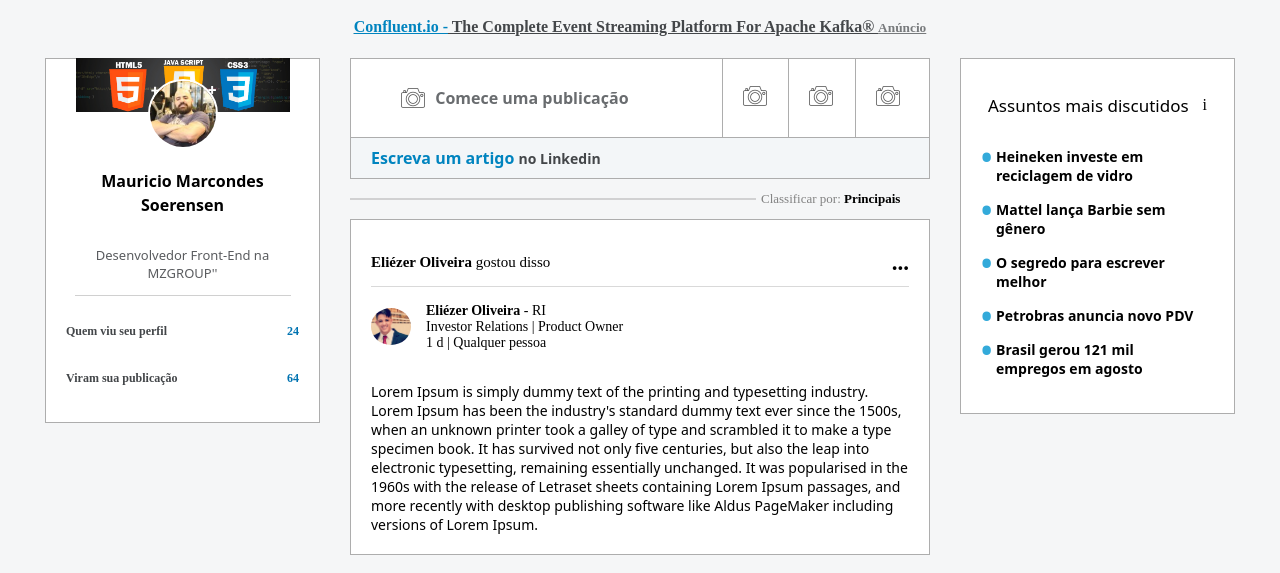
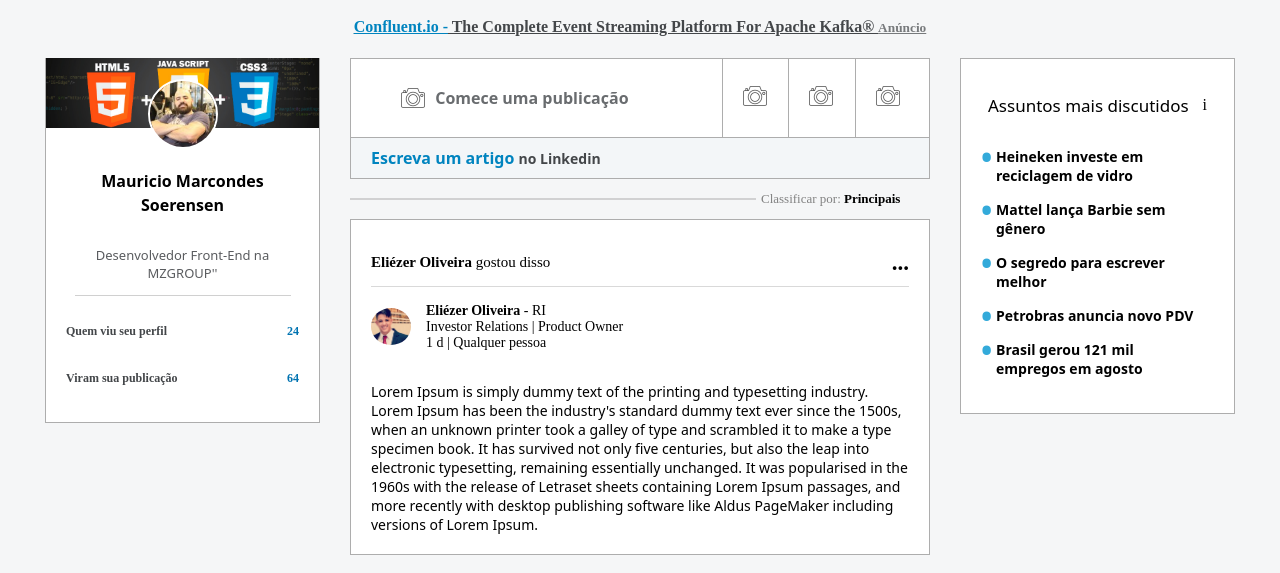
Before and after one commit to maumarc/linkedin-clone, a plain HTML site: page index.html in a window 1280 px wide. Shown: the part 55-628 px from the top of the page. Drawn offline with nearby package versions, Linux system fonts and the light colour scheme; files that its build step writes are made by us from their sources.

Commit message:
Update _home.scss

```diff
--- a/scss/pages/_home.scss
+++ b/scss/pages/_home.scss
@@ -29,9 +29,9 @@
             background: url(images/banner.jpeg);
             background-position: center center;
             background-repeat: no-repeat;
-            background-size: 216px;
-            width: 214px;
-            height: 55px;
+            background-size: cover;
+            width: 273px;
+            height: 70px;
             margin: 0;
             padding: 0;
             position: absolute;
```
